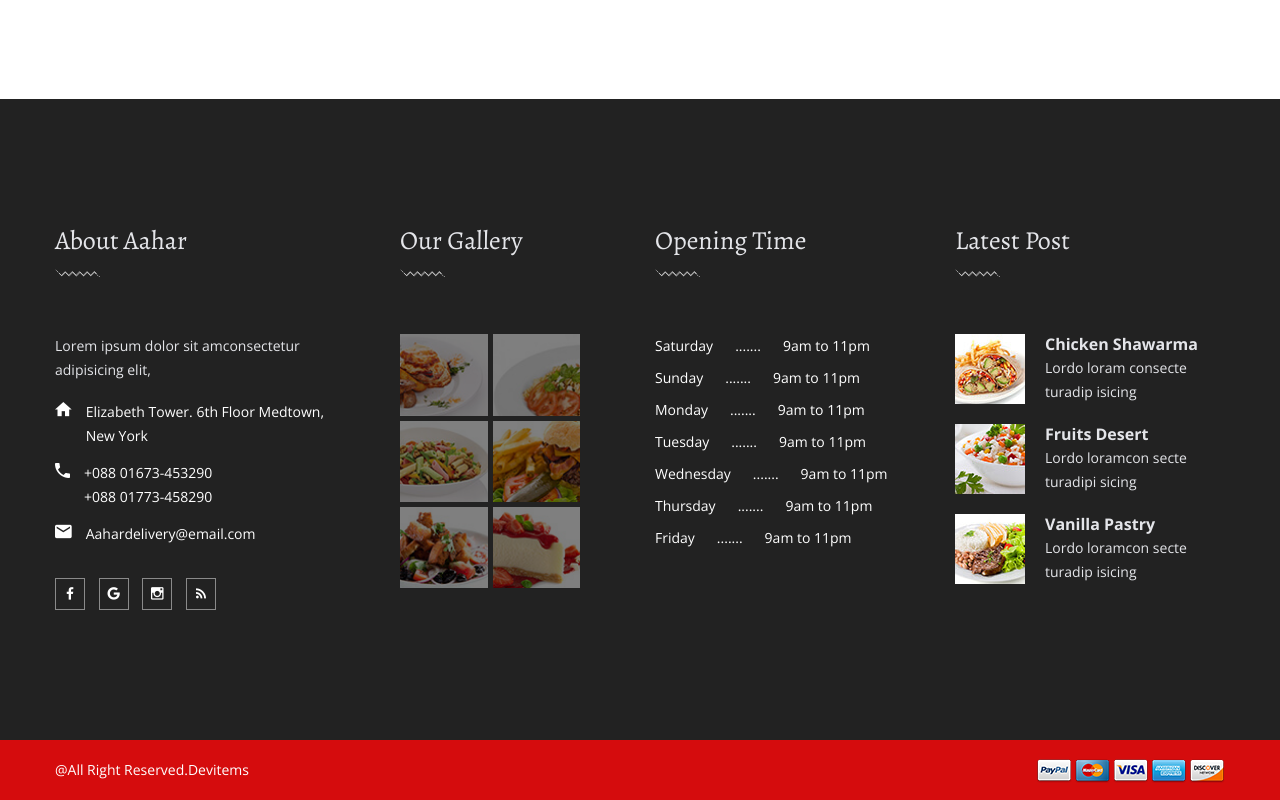
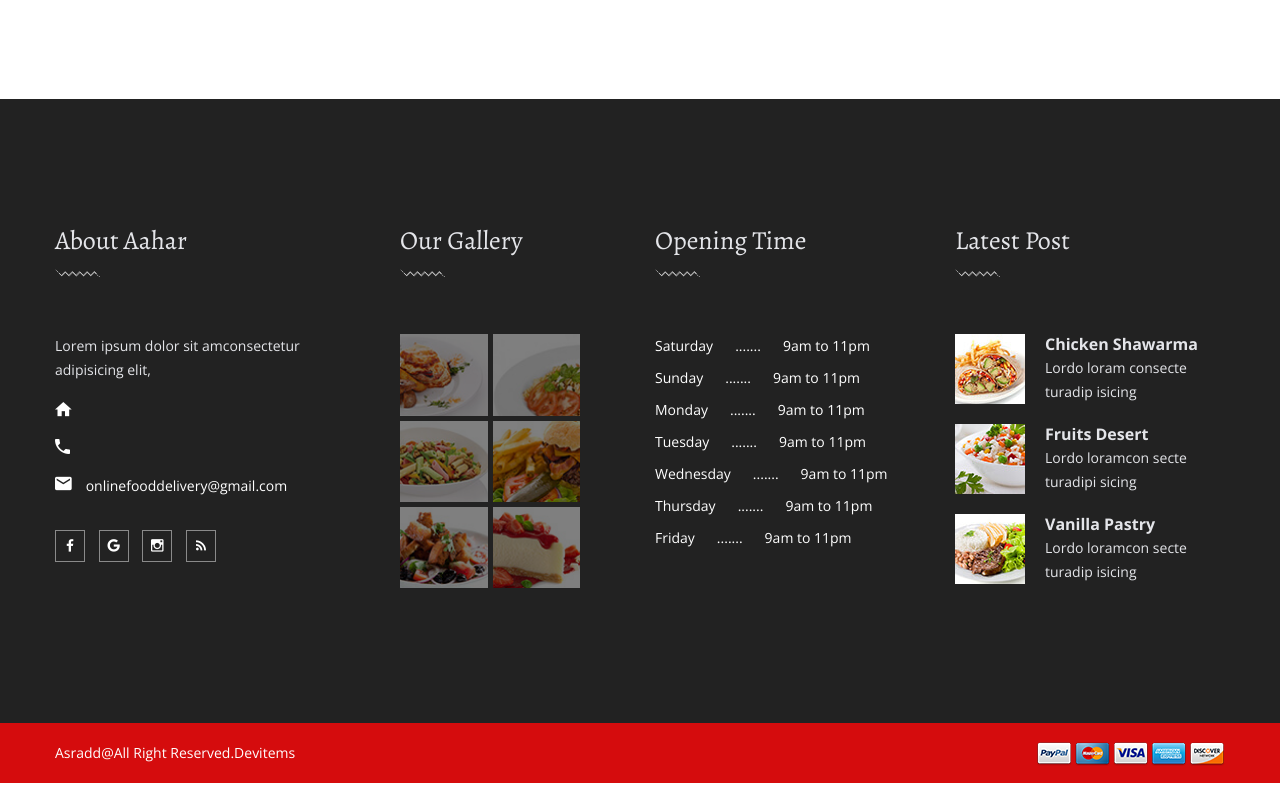
Before and after one commit to dakousolution/food, a plain HTML site: page about-us.html in a window 1280 px wide. Shown: the part 3533-4333 px from the top of the page. Drawn offline with nearby package versions, Linux system fonts and the light colour scheme.

Commit message:
Update about-us.html

```diff
--- a/about-us.html
+++ b/about-us.html
@@ -1,11 +1,10 @@
 <!doctype html>
 <html class="no-js" lang="zxx">
 
-<!-- Mirrored from d29u17ylf1ylz9.cloudfront.net/aahar/about-us.html by HTTrack Website Copier/3.x [XR&CO'2014], Mon, 22 Jul 2019 08:24:28 GMT -->
 <head>
 	<meta charset="utf-8">
 	<meta http-equiv="x-ua-compatible" content="ie=edge">
-	<title>About-Us ||  Aahar Food Delivery Html5 Template</title>
+	<title>About-Us ||</title>
 	<meta name="description" content="">
 	<meta name="viewport" content="width=device-width, initial-scale=1">
 
@@ -418,7 +417,7 @@
                                                     <i class="zmdi zmdi-home"></i>
                                                 </div>
                                                 <div class="frt__address__details">
-                                                    <p>Elizabeth Tower. 6th Floor Medtown, New York</p>
+                                                    <p></p>
                                                 </div>
                                             </div>
                                             <div class="ftr__address">
@@ -426,8 +425,8 @@
                                                     <i class="zmdi zmdi-phone"></i>
                                                 </div>
                                                 <div class="frt__address__details">
-                                                    <p><a href="#">+088 01673-453290</a></p>
-                                                    <p><a href="#">+088 01773-458290</a></p>
+<!--                                                     <p><a href="#">+088 01673-453290</a></p>
+                                                    <p><a href="#">+088 01773-458290</a></p> -->
                                                 </div>
                                             </div>
                                             <div class="ftr__address">
@@ -435,7 +434,7 @@
                                                     <i class="zmdi zmdi-email"></i>
                                                 </div>
                                                 <div class="frt__address__details">
-                                                    <p><a href="#">Aahardelivery@email.com</a></p>
+                                                    <p><a href="#">onlinefooddelivery@gmail.com</a></p>
                                                 </div>
                                             </div>
                                         </div>
@@ -538,7 +537,7 @@
                         <div class="col-lg-12 col-md-12 col-sm-12">
                             <div class="copyright__inner">
                                 <div class="cpy__right--left">
-                                    <p>@All Right Reserved.<a href="https://devitems.com/">Devitems</a></p>
+                                    <p>Asradd@All Right Reserved.<a href="https://devitems.com/">Devitems</a></p>
                                 </div>
                                 <div class="cpy__right--right">
                                     <a href="#">
@@ -689,5 +688,4 @@
 	<script src="js/active.js"></script>
 </body>
 
-<!-- Mirrored from d29u17ylf1ylz9.cloudfront.net/aahar/about-us.html by HTTrack Website Copier/3.x [XR&CO'2014], Mon, 22 Jul 2019 08:24:32 GMT -->
 </html>
```
